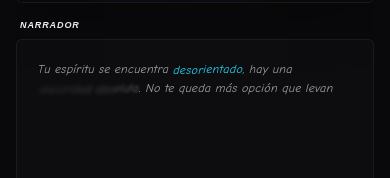
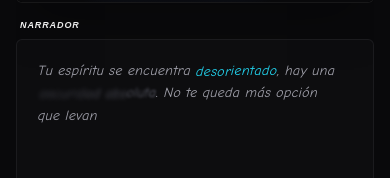
Before and after one commit to RealPingu/proyecto-memoria, a Next.js app: page /game/narrative in a window 390 px wide. Shown: the part 285-463 px from the top of the page. Built offline with nearby package versions, Linux system fonts and the light colour scheme.

Commit message:
style: increase mobile dialogue font size to 14px and desktop to 16px

```diff
--- a/app/game/narrative/components/battle_1_mockup_render.tsx
+++ b/app/game/narrative/components/battle_1_mockup_render.tsx
@@ -190,7 +190,7 @@ export default function Battle1MockupDirectRender({
             {/* SECCIÓN 1: Narrativa */}
              <div
               style={{ fontFamily: 'var(--font-comic-neue), "Comic Sans MS", "Comic Sans", cursive' }}
-              className="text-zinc-300 text-xs md:text-sm leading-relaxed italic pr-4 border-b border-[#272a3d]/40 pb-3 shrink-0"
+              className="text-zinc-300 text-sm md:text-base leading-relaxed italic pr-4 border-b border-[#272a3d]/40 pb-3 shrink-0"
             >
               "¡Has caído en mi patrón oscuro! ¡Anuncio por aquí, anuncio por allá! ¡Más te vale no picar o el iglú perderás!"
             </div>
--- a/app/game/narrative/components/battle_2_drip_pricing_render.tsx
+++ b/app/game/narrative/components/battle_2_drip_pricing_render.tsx
@@ -149,7 +149,7 @@ export default function Battle2DripPricingRender({
             {/* SECCIÓN 1: Narrativa / Texto Introductorio del Patrón Oscuro */}
             <div
               style={{ fontFamily: 'var(--font-comic-neue), "Comic Sans MS", "Comic Sans", cursive' }}
-              className="text-zinc-300 text-xs md:text-sm leading-relaxed italic pr-4 border-b border-[#272a3d]/40 pb-3 shrink-0"
+              className="text-zinc-300 text-sm md:text-base leading-relaxed italic pr-4 border-b border-[#272a3d]/40 pb-3 shrink-0"
             >
               "¿Qué esperas, Camo? ¡Tu iglú te espera! ¡Sáltate todos estos pasos tediosos que nadie quiere completar!"
             </div>
--- a/app/game/narrative/components/battle_3_reference_pricing_render.tsx
+++ b/app/game/narrative/components/battle_3_reference_pricing_render.tsx
@@ -219,7 +219,7 @@ export default function Battle3ReferencePricingRender({
             {/* SECCIÓN 1: Narrativa del Patrón Oscuro */}
             <div
               style={{ fontFamily: 'var(--font-comic-neue), "Comic Sans MS", "Comic Sans", cursive' }}
-              className="text-zinc-300 text-xs md:text-sm leading-relaxed italic pr-4 border-b border-[#272a3d]/40 pb-3 shrink-0"
+              className="text-zinc-300 text-sm md:text-base leading-relaxed italic pr-4 border-b border-[#272a3d]/40 pb-3 shrink-0"
             >
               "¡Mi última ayuda, Camo! ¡He diseñado un botón verde llamativo solo para ti! ¡Adelante, presiónalo y estarás un paso más cerca de tu ansiado iglú! ¡Jejeje!"
             </div>
--- a/app/game/narrative/page.tsx
+++ b/app/game/narrative/page.tsx
@@ -1028,7 +1028,7 @@ export default function NarrativeIntroPage() {
                   fontFamily: 'var(--font-comic-neue), "Comic Sans MS", "Comic Sans", cursive',
                   whiteSpace: 'pre-wrap'
                 }}
-                className={`${currentNode.speaker === 'subconscious' ? 'text-white' : 'text-zinc-400'} text-xs md:text-sm leading-relaxed tracking-wide w-full font-medium italic pr-4`}
+                className={`${currentNode.speaker === 'subconscious' ? 'text-white' : 'text-zinc-400'} text-sm md:text-base leading-relaxed tracking-wide w-full font-medium italic pr-4`}
               >
                 {renderDialogue(parseDialogueText(getProcessedText(currentNode.text)), visibleCharCount)}
 
```
